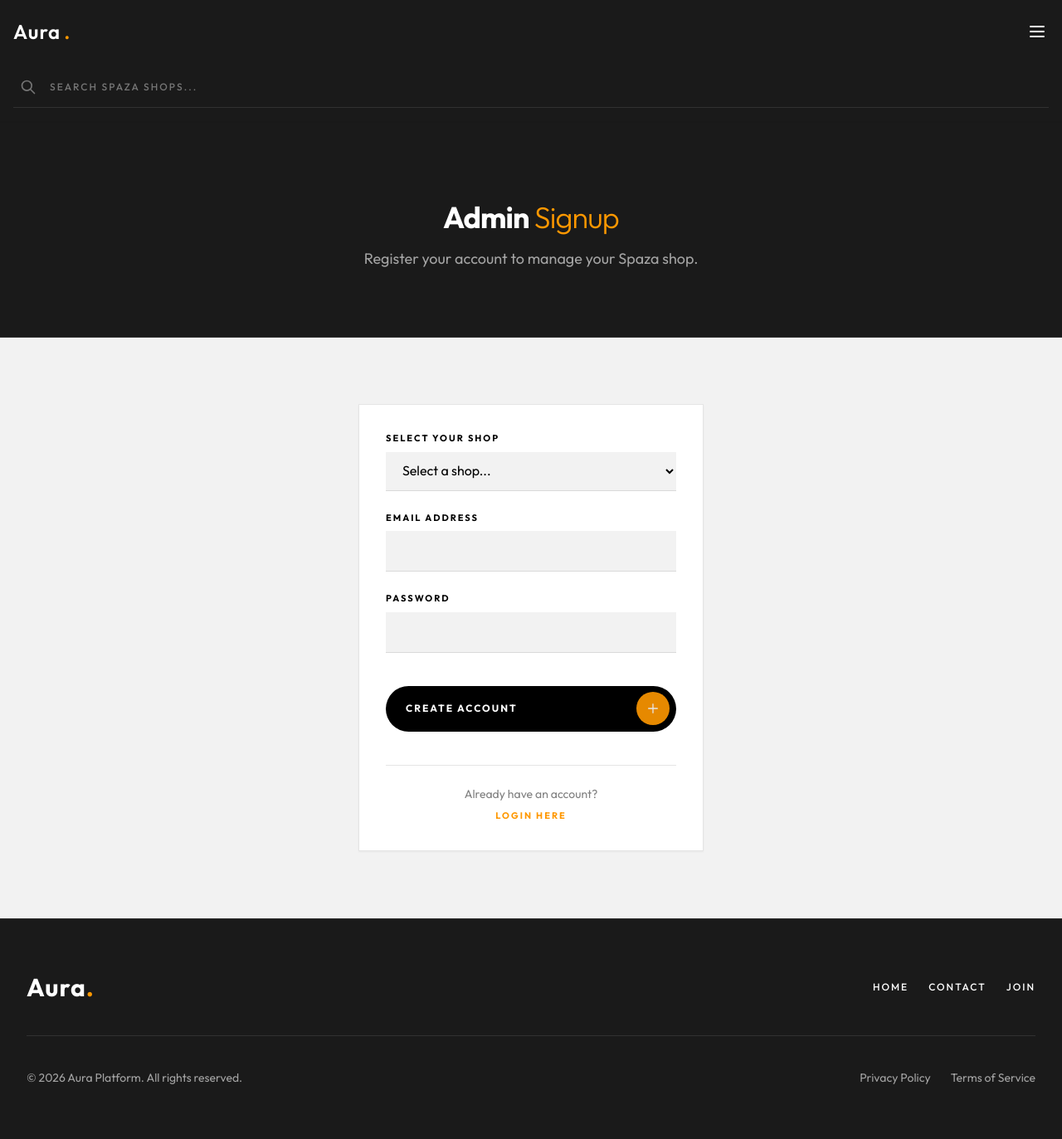
After one commit to thulanesigasa/Aura, a Flask app: page /admin/signup in a window 1280 px wide. The commit adds this page. Shown: the whole page at 83% size. Run offline with Flask 3, Linux system fonts and the light colour scheme; data that the repository does not hold is empty; some libraries are stand-ins or nearby versions.

Commit message:
feat: Add authenticated admin dashboard with login/signup flow

```diff
--- a/app/db.py
+++ b/app/db.py
@@ -65,6 +65,14 @@ def init_db(app):
                     total           NUMERIC(10,2),
                     created_at      TIMESTAMP DEFAULT NOW()
                 );
+
+                CREATE TABLE IF NOT EXISTS users (
+                    id              SERIAL PRIMARY KEY,
+                    shop_id         INTEGER REFERENCES shops(id) ON DELETE CASCADE,
+                    email           VARCHAR(200) UNIQUE NOT NULL,
+                    password_hash   VARCHAR(500) NOT NULL,
+                    created_at      TIMESTAMP DEFAULT NOW()
+                );
                 """
             )
             cur.close()
--- a/app/routes.py
+++ b/app/routes.py
@@ -1,7 +1,8 @@
 """Flask routes for the Aura platform."""
 
 import json
-from flask import Blueprint, render_template, Response, abort
+from flask import Blueprint, render_template, Response, abort, request, redirect, url_for, session
+from werkzeug.security import generate_password_hash, check_password_hash
 from .db import get_db
 from .seo_utils import generate_sitemap_xml, build_local_business_jsonld
 
@@ -40,6 +41,25 @@ def _fetch_shop_by_slug(slug):
             "postal_code, phone, latitude, longitude, opening_hours, "
             "image_url, is_delivery FROM shops WHERE slug = %s;",
             (slug,),
+        )
+        cols = [d[0] for d in cur.description]
+        row = cur.fetchone()
+        cur.close()
+        return dict(zip(cols, row)) if row else None
+    except Exception:
+        return None
+
+
+def _fetch_shop_by_id(shop_id):
+    """Return a single shop dict or None by ID."""
+    try:
+        db = get_db()
+        cur = db.cursor()
+        cur.execute(
+            "SELECT id, name, slug, description, address, city, province, "
+            "postal_code, phone, latitude, longitude, opening_hours, "
+            "image_url, is_delivery FROM shops WHERE id = %s;",
+            (shop_id,),
         )
         cols = [d[0] for d in cur.description]
         row = cur.fetchone()
@@ -120,12 +140,103 @@ def join():
 
 # ── Admin endpoints ──────────────────────────────────────────────────────────
 
+@bp.route("/admin/")
+def admin_root():
+    """Redirect /admin/ to dashboard or login."""
+    if "user_id" not in session:
+        return redirect(url_for("main.admin_login"))
+
+    shop = _fetch_shop_by_id(session.get("shop_id"))
+    if not shop:
+        # Should not happen if data is consistent, but handle it
+        session.clear()
+        return redirect(url_for("main.admin_login"))
+
+    return redirect(url_for("main.admin_dashboard", shop_name=shop["slug"]))
+
+
+@bp.route("/admin/login", methods=["GET", "POST"])
+def admin_login():
+    """Login for shop owners."""
+    if request.method == "POST":
+        email = request.form.get("email")
+        password = request.form.get("password")
+
+        db = get_db()
+        cur = db.cursor()
+        cur.execute("SELECT id, shop_id, password_hash FROM users WHERE email = %s;", (email,))
+        user = cur.fetchone()
+        cur.close()
+
+        if user and check_password_hash(user[2], password):
+            session["user_id"] = user[0]
+            session["shop_id"] = user[1]
+            shop = _fetch_shop_by_id(user[1])
+            return redirect(url_for("main.admin_dashboard", shop_name=shop["slug"]))
+        else:
+            return render_template("login.html", error="Invalid email or password")
+
+    return render_template("login.html")
+
+
+@bp.route("/admin/signup", methods=["GET", "POST"])
+def admin_signup():
+    """Signup for new shop owners."""
+    shops = _fetch_all_shops() # To let them pick their shop for now
+
+    if request.method == "POST":
+        email = request.form.get("email")
+        password = request.form.get("password")
+        shop_id = request.form.get("shop_id")
+
+        if not email or not password or not shop_id:
+            return render_template("signup.html", shops=shops, error="All fields are required")
+
+        db = get_db()
+        cur = db.cursor()
+
+        # Check if email exists
+        cur.execute("SELECT id FROM users WHERE email = %s;", (email,))
+        if cur.fetchone():
+            cur.close()
+            return render_template("signup.html", shops=shops, error="Email already registered")
+
+        password_hash = generate_password_hash(password)
+        try:
+            cur.execute(
+                "INSERT INTO users (shop_id, email, password_hash) VALUES (%s, %s, %s) RETURNING id;",
+                (shop_id, email, password_hash)
+            )
+            user_id = cur.fetchone()[0]
+            cur.close()
+
+            session["user_id"] = user_id
+            session["shop_id"] = int(shop_id)
+            shop = _fetch_shop_by_id(int(shop_id))
+            return redirect(url_for("main.admin_dashboard", shop_name=shop["slug"]))
+        except Exception as e:
+            return render_template("signup.html", shops=shops, error=f"Regiration failed: {e}")
+
+    return render_template("signup.html", shops=shops)
+
+
+@bp.route("/admin/logout")
+def admin_logout():
+    """Logout shop owner."""
+    session.clear()
+    return redirect(url_for("main.index"))
+
+
 @bp.route("/admin/<shop_name>")
 def admin_dashboard(shop_name):
     """Hidden admin dashboard for shop owners."""
+    if "user_id" not in session:
+        return redirect(url_for("main.admin_login"))
+
     shop = _fetch_shop_by_slug(shop_name)
-    if not shop:
-        abort(404)
+    if not shop or shop["id"] != session.get("shop_id"):
+        abort(403) # Forbidden if trying to access other shop's admin
+
     products = _fetch_products_for_shop(shop["id"])
     return render_template("admin.html", shop=shop, products=products)
 
@@ -133,17 +244,23 @@ def admin_dashboard(shop_name):
 @bp.route("/admin/api/product/<int:product_id>/toggle", methods=["POST"])
 def toggle_product_stock(product_id):
     """Toggle the in_stock boolean for a given product."""
+    if "user_id" not in session:
+        return Response(json.dumps({"error": "Unauthorized"}), status=401, mimetype="application/json")
+
     try:
         db = get_db()
         cur = db.cursor()
 
-        # Get current status
-        cur.execute("SELECT in_stock FROM products WHERE id = %s;", (product_id,))
+        # Verify ownership
+        cur.execute("SELECT shop_id, in_stock FROM products WHERE id = %s;", (product_id,))
         row = cur.fetchone()
         if not row:
             return Response(json.dumps({"error": "Product not found"}), status=404, mimetype="application/json")
 
-        new_status = not row[0]
+        if row[0] != session.get("shop_id"):
+            return Response(json.dumps({"error": "Forbidden"}), status=403, mimetype="application/json")
+
+        new_status = not row[1]
 
         # Update status
         cur.execute("UPDATE products SET in_stock = %s WHERE id = %s;", (new_status, product_id))
@@ -175,3 +292,8 @@ def robots():
 @bp.app_errorhandler(404)
 def page_not_found(e):
     return render_template("404.html"), 404
+
+
+@bp.app_errorhandler(403)
+def forbidden(e):
+    return render_template("404.html"), 403 # Reuse 404 or create a 403 if needed
--- a/app/templates/admin.html
+++ b/app/templates/admin.html
@@ -7,8 +7,11 @@
     <div class="max-w-4xl mx-auto px-4 sm:px-6 lg:px-8 text-center animate-slide-up">
         <h1 class="text-3xl md:text-5xl font-bold text-mil-light tracking-tight mb-4">Shop <span
                 class="text-mil-accent font-light">Admin</span></h1>
-        <p class="text-lg text-[rgba(255,255,255,0.6)]">Managing Inventory for: <strong class="text-mil-light">{{
+        <p class="text-lg text-[rgba(255,255,255,0.6)] mb-6">Managing Inventory for: <strong class="text-mil-light">{{
                 shop.name }}</strong></p>
+        <a href="{{ url_for('main.admin_logout') }}"
+            class="text-[11px] uppercase tracking-[2px] font-bold text-[rgba(255,255,255,0.4)] hover:text-mil-accent transition-colors">Logout
+            Dashboard</a>
     </div>
 </section>
 
--- /dev/null
+++ b/app/templates/signup.html
@@ -0,0 +1,78 @@
+{% extends "base.html" %}
+
+{% block title %}Sign Up | Aura Shop Admin{% endblock %}
+
+{% block content %}
+<section class="bg-[#1a1a1a] pt-24 pb-20 border-b border-[rgba(255,255,255,0.1)] relative z-10">
+    <div class="max-w-md mx-auto px-4 text-center animate-slide-up">
+        <h1 class="text-4xl font-bold text-mil-light tracking-tight mb-4">Admin <span
+                class="text-mil-accent font-light">Signup</span></h1>
+        <p class="text-lg text-[rgba(255,255,255,0.6)]">Register your account to manage your Spaza shop.</p>
+    </div>
+</section>
+
+<section class="bg-mil-softBg py-20 relative z-10 min-h-[700px]">
+    <div class="max-w-md mx-auto px-4">
+
+        <div class="bg-white border border-mil-border p-8 shadow-sm animate-slide-up" style="animation-delay:.1s">
+            {% if error %}
+            <div class="bg-red-50 border-l-4 border-red-500 p-4 mb-6">
+                <p class="text-red-700 text-sm">{{ error }}</p>
+            </div>
+            {% endif %}
+
+            <form action="{{ url_for('main.admin_signup') }}" method="POST" class="space-y-6">
+                <div>
+                    <label for="shop_id"
+                        class="block text-[11px] uppercase tracking-[2px] font-bold text-mil-dark mb-2">Select Your
+                        Shop</label>
+                    <select name="shop_id" id="shop_id" required
+                        class="w-full bg-mil-softBg border-b border-mil-border py-3 px-4 text-mil-dark focus:outline-none focus:border-mil-accent transition-all">
+                        <option value="" disabled selected>Select a shop...</option>
+                        {% for shop in shops %}
+                        <option value="{{ shop.id }}">{{ shop.name }}</option>
+                        {% endfor %}
+                    </select>
+                </div>
+
+                <div>
+                    <label for="email"
+                        class="block text-[11px] uppercase tracking-[2px] font-bold text-mil-dark mb-2">Email
+                        Address</label>
+                    <input type="email" name="email" id="email" required
+                        class="w-full bg-mil-softBg border-b border-mil-border py-3 px-4 text-mil-dark focus:outline-none focus:border-mil-accent transition-all placeholder:text-[rgba(0,0,0,0.3)]">
+                </div>
+
+                <div>
+                    <label for="password"
+                        class="block text-[11px] uppercase tracking-[2px] font-bold text-mil-dark mb-2">Password</label>
+                    <input type="password" name="password" id="password" required
+                        class="w-full bg-mil-softBg border-b border-mil-border py-3 px-4 text-mil-dark focus:outline-none focus:border-mil-accent transition-all placeholder:text-[rgba(0,0,0,0.3)]">
+                </div>
+
+                <div class="pt-4">
+                    <button type="submit"
+                        class="mil-button inline-flex items-center justify-between h-[55px] pl-6 pr-2 bg-mil-dark text-mil-light text-[12px] uppercase tracking-[2px] font-bold rounded-full hover:brightness-110 transition-all group w-full">
+                        <span>Create Account</span>
+                        <div
+                            class="w-10 h-10 rounded-full bg-mil-accent flex items-center justify-center opacity-90 group-hover:scale-110 transition-transform">
+                            <svg class="w-4 h-4 text-white" fill="none" stroke="currentColor" viewBox="0 0 24 24">
+                                <path stroke-linecap="round" stroke-linejoin="round" stroke-width="2"
+                                    d="M12 4v16m8-8H4" />
+                            </svg>
+                        </div>
+                    </button>
+                </div>
+            </form>
+
+            <div class="mt-10 pt-6 border-t border-mil-border text-center">
+                <p class="text-sm text-mil-softDark">Already have an account?</p>
+                <a href="{{ url_for('main.admin_login') }}"
+                    class="inline-block mt-2 text-[11px] uppercase tracking-[2px] font-bold text-mil-accent hover:text-mil-dark transition-colors">Login
+                    Here</a>
+            </div>
+        </div>
+
+    </div>
+</section>
+{% endblock %}
```
Also changed, not shown: app/templates/login.html (added, +65 -0 lines).
